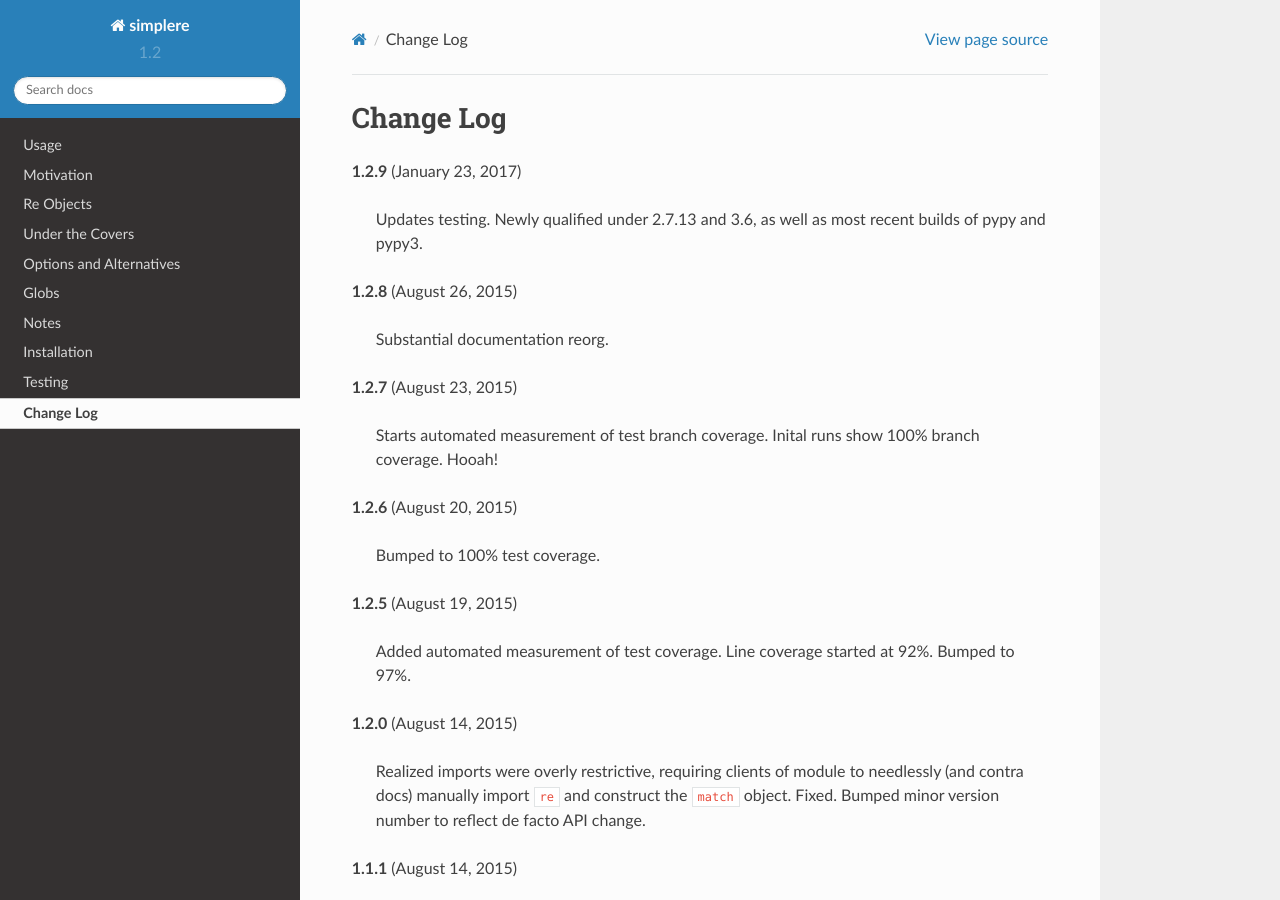
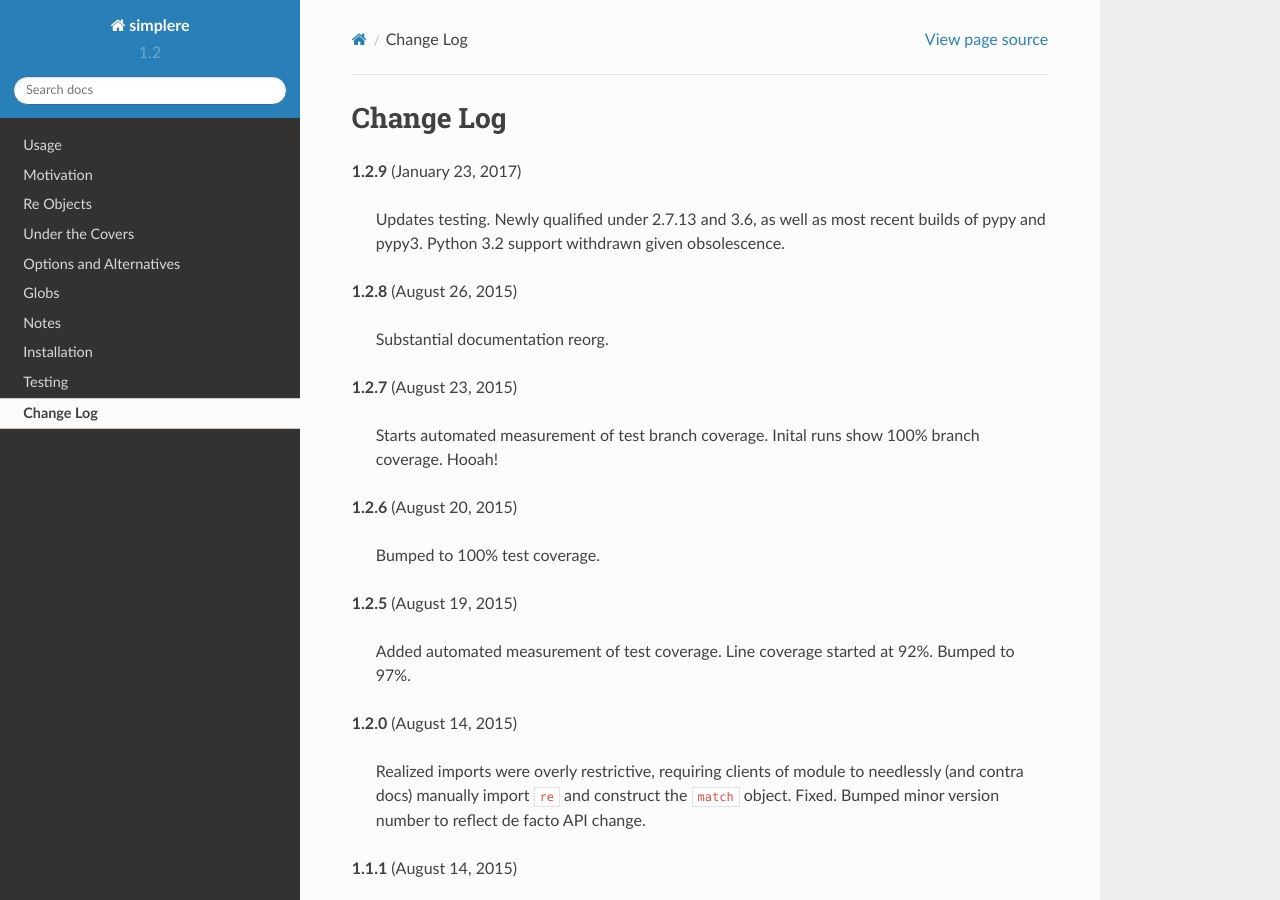
Before and after one commit to jonathaneunice/simplere, a Sphinx documentation site: the page built from docs/CHANGES.rst, in a window 1280 px wide and 900 px high. Built offline with Sphinx 7.4.7 and the Read the Docs theme 2.0.0, drawn with Linux system fonts in a browser that asks for light colours.

Commit message:
tweak config

```diff
--- a/CHANGES.yml
+++ b/CHANGES.yml
@@ -4,7 +4,7 @@
     notes: >
         Updates testing. Newly qualified under 2.7.13 and 3.6,
         as well as most recent builds of pypy and pypy3.
-
+        Python 3.2 support withdrawn given obsolescence.
 
 -
   version: 1.2.8
--- a/docs/CHANGES.rst
+++ b/docs/CHANGES.rst
@@ -4,7 +4,8 @@ Change Log
 **1.2.9**  (January 23, 2017)
 
     Updates testing. Newly qualified under 2.7.13 and 3.6, as well as
-    most recent builds of pypy and pypy3.
+    most recent builds of pypy and pypy3. Python 3.2 support withdrawn
+    given obsolescence.
 
 
 **1.2.8**  (August 26, 2015)
```
Also changed, not shown: .travis.yml.
